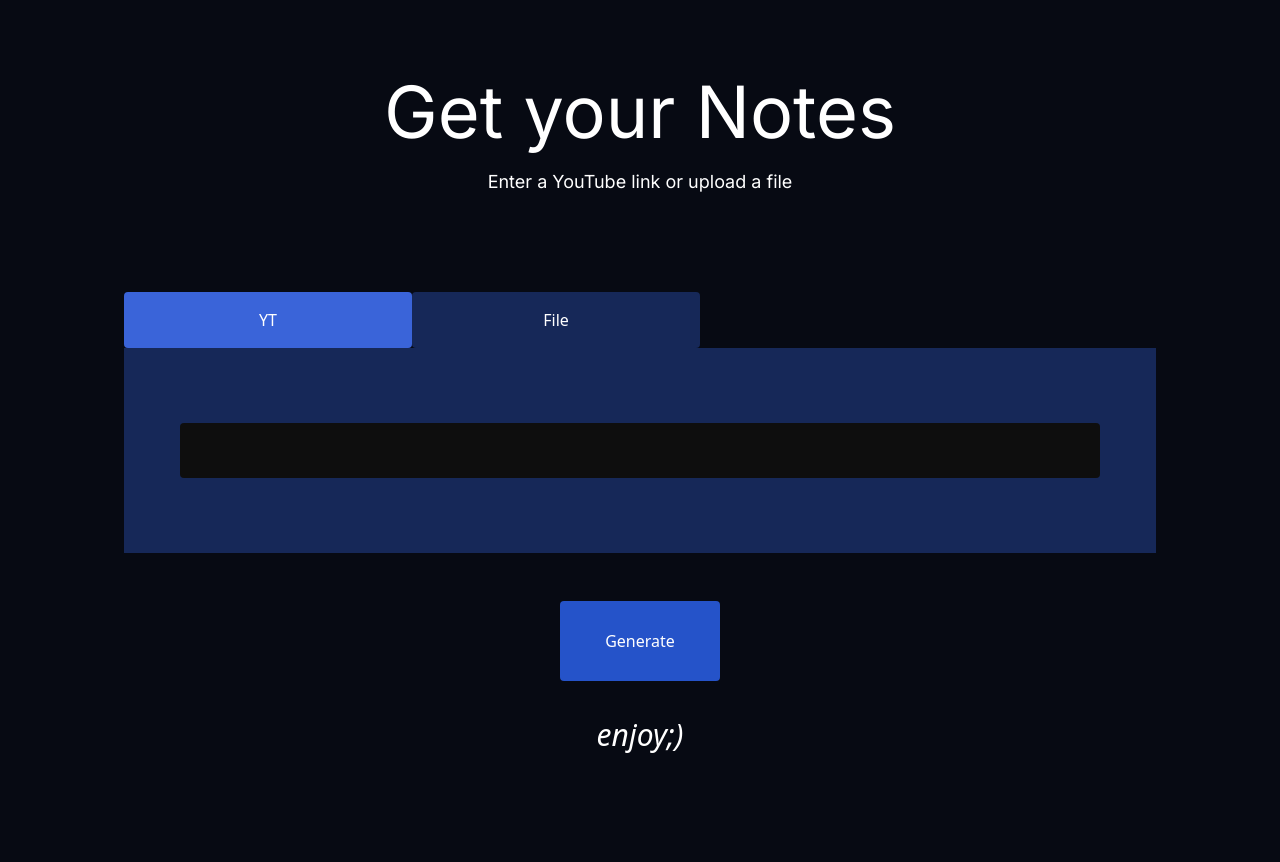
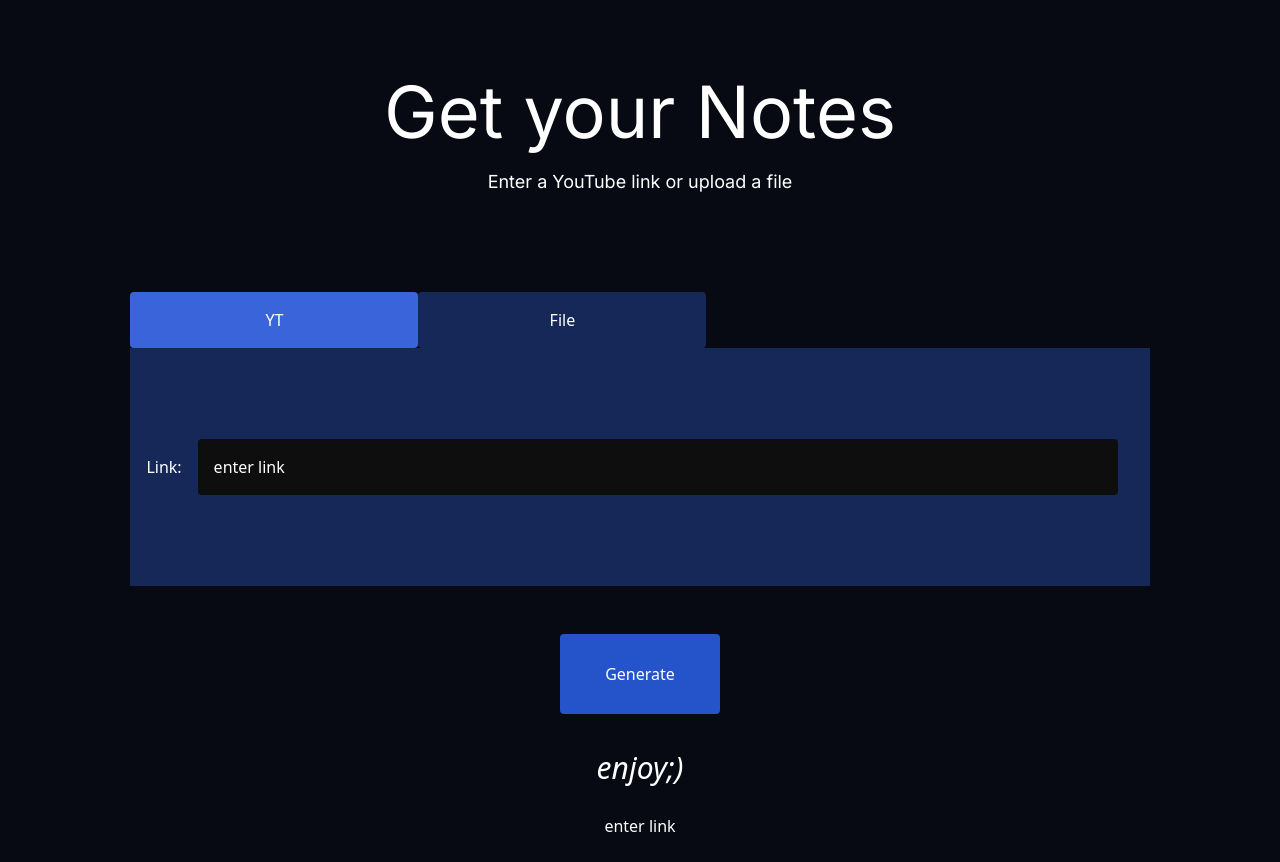
Before and after one commit to AweSamarth/notist, a Next.js app: page /components/Dupload in a window 1280 px wide. Before the commit the page ends 824 px from the top, so only its background shows below. Built offline with nearby package versions, Linux system fonts and the light colour scheme.

Commit message:
link is now getting stored in state

```diff
--- a/pages/components/Dupload.tsx
+++ b/pages/components/Dupload.tsx
@@ -1,5 +1,5 @@
 import Image from 'next/image'
-import { useState } from 'react'
+import { SetStateAction, useState } from 'react'
 import { AnimatePresence, motion } from 'framer-motion'
 
 const underline = 'absolute bottom-{-1px} left-0 right-0 h-{1px}'
@@ -7,6 +7,10 @@ const underline = 'absolute bottom-{-1px} left-0 right-0 h-{1px}'
 export default function Upload(){
 
     const [selectedBtn,setSelectedBtn] = useState(true)
+    const [link,setLink] = useState("enter link")
+    const handleChange = (e: { target: { value: SetStateAction<string> } }) => {
+      setLink(e.target.value);
+    };
     return(
         <>
         <main className='min-h-screen flex flex-col items-center  bg-[ #1E1E1E] overflow-scrol'>
@@ -29,9 +33,11 @@ export default function Upload(){
 
             <motion.button className={` w-72 h-14 p-2 rounded yt ${!selectedBtn?"bg-[#3a64d9] ":"bg-[#162858]"}`} onClick={() => {setSelectedBtn(false)}}>File </motion.button>
 
-                <div className='w-full bg-[#162858] flex flex-col items-center justify-center  mt-0'>
-                <input type="text" className='bg-[#0E0E0E] w-[920px] h-[55px] my-[75px] mx-[56px] rounded '/>
-                </div>
+                <form className='w-full bg-[#162858] flex flex-col items-center justify-center  mt-0'>
+                  <label htmlFor="" className='flex flex-row items-center justify-center p-4'>
+                      Link:<input type="text" value={link} onChange={handleChange} className='bg-[#0E0E0E] w-[920px] h-14 my-[75px] mx-4 rounded p-4'/>
+                </label>
+                </form>
             </label>
             </div>
             <motion.button
@@ -42,9 +48,11 @@ export default function Upload(){
                 Generate
             </motion.button>
             <h2 className='italic text-3xl mx-auto my-7'>enjoy;)</h2>
+            <p>{link}</p>
             <div className="note bg-[#091228] w-max h-max overflow-auto">
             </div>
         </main>
+
         <main>
         <AnimatePresence>
           <motion.button
--- a/pages/components/Explainer.tsx
+++ b/pages/components/Explainer.tsx
@@ -224,7 +224,7 @@ export default function Hero() {
                 transition={{ duration: 0.5, ease: "easeInOut" }}
                 exit={{ y: -50, opacity: 0 }}
               >
-                <div className="px-4 flex justify-between">
+                <div className="px-4 my-64 flex justify-between">
                   <div className="flex flex-col  w-[60%]">
                     <div className=" font-inter text-5xl mb-6 font-extralight">
                       How it Works{" "}
```
